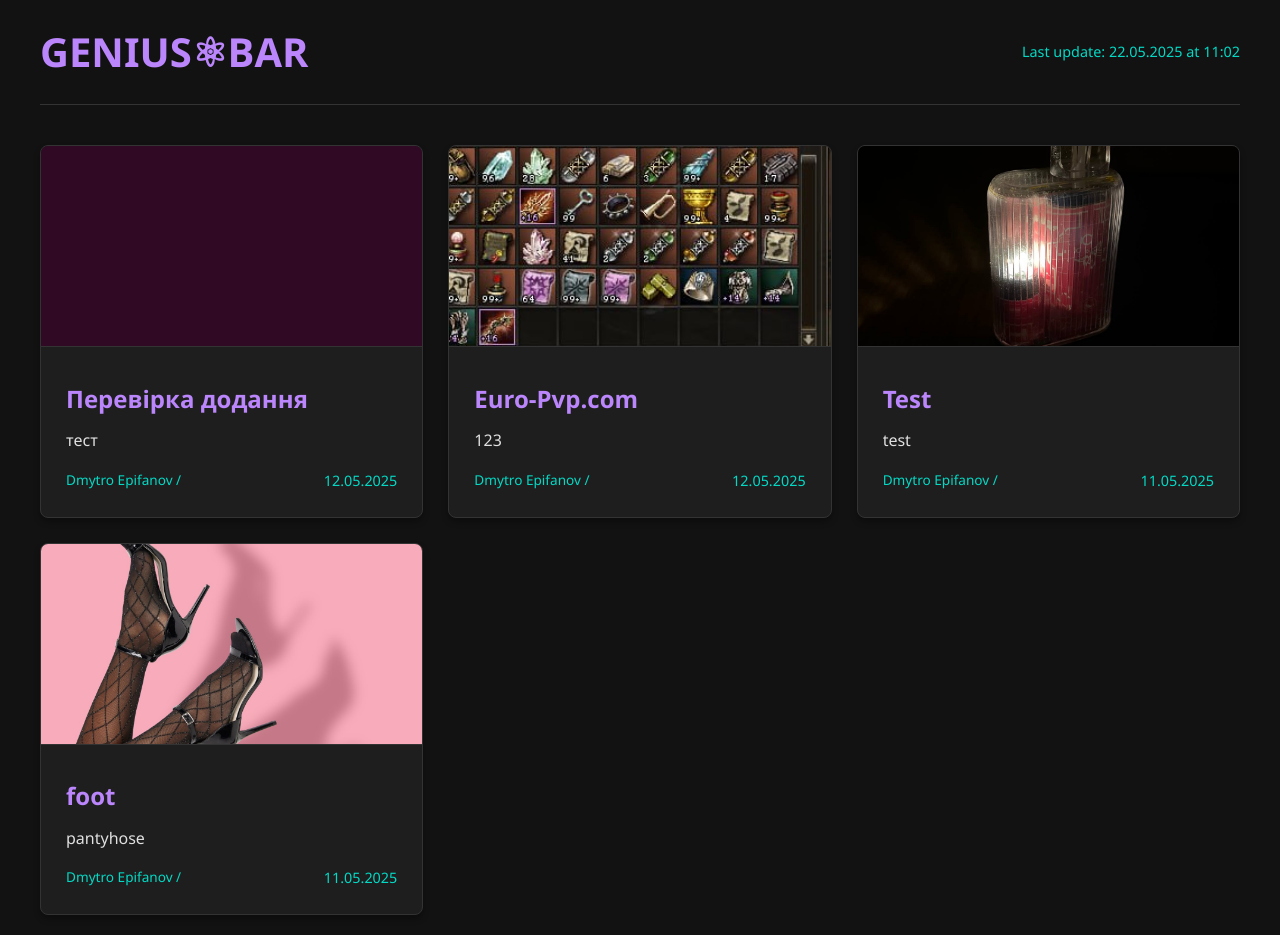
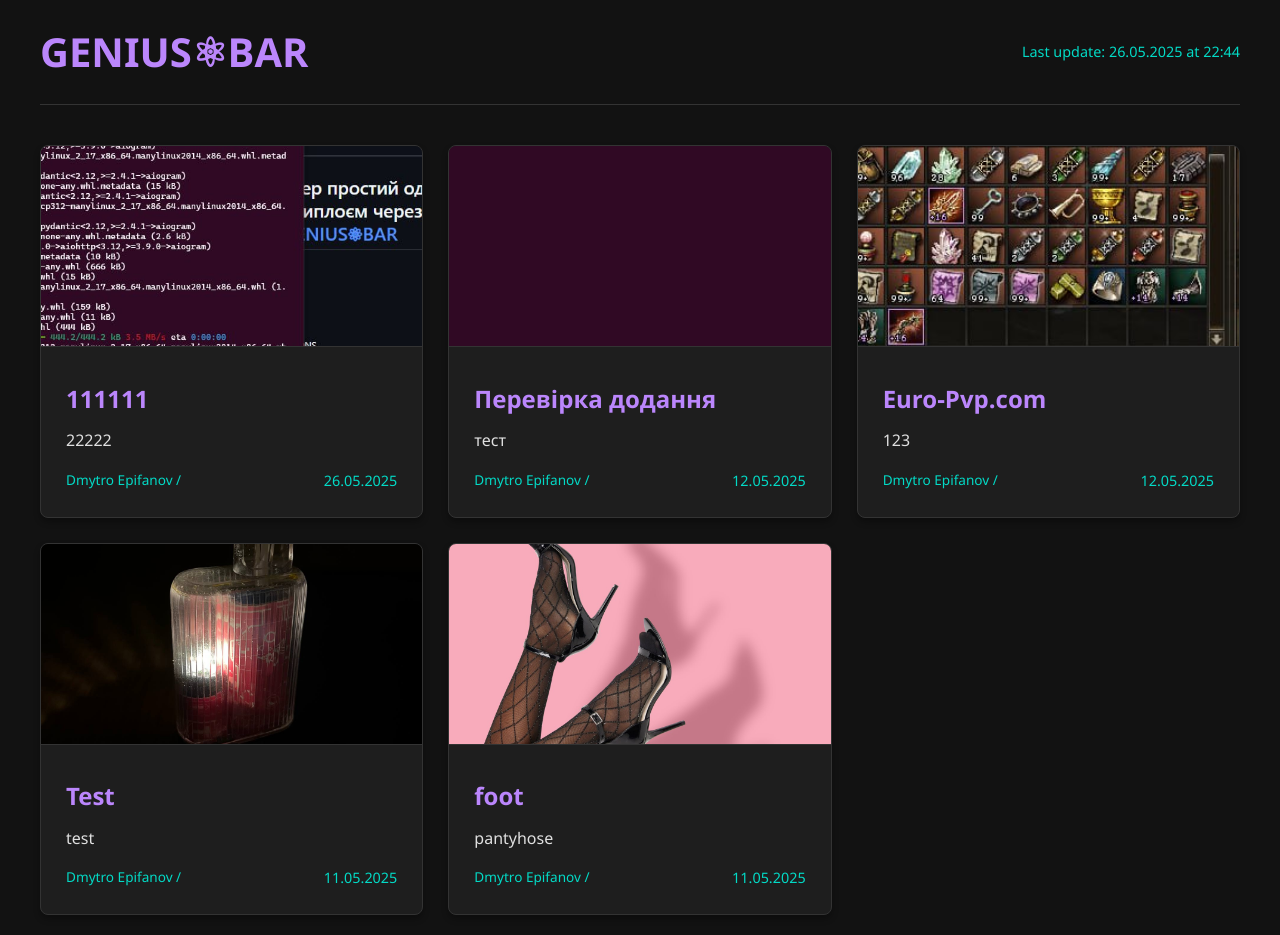
Before and after one commit to DmytroOnopa/geniusbar.site, a plain HTML site: page index.html in a window 1280 px wide. Drawn offline with Linux system fonts and the light colour scheme.

Commit message:
Оновлення статей

```diff
--- a/index.html
+++ b/index.html
@@ -131,10 +131,22 @@
 <body>
     <header>
         <h1>GENIUS⚛︎BAR</h1>
-        <div class="date">Last update: 22.05.2025 at 11:02</div>
+        <div class="date">Last update: 26.05.2025 at 22:44</div>
     </header>
 
     <div class="articles-container">
+
+        <div class="article-card">
+            <img src="images/249385425_AgACAgIAAxkBAAIFNGg07txRc4HSb7ERDKPlFxNTwnozAAIj6zEbypmpSQKQHMsOz6ABAQADAgADeAADNgQ.jpg" alt="111111" class="article-image">
+            <div class="article-content">
+                <h2 class="article-title">111111</h2>
+                <div class="article-text">22222</div>
+                <div class="article-meta">
+                    <span class="author">Dmytro Epifanov /</span>
+                    <span class="date">26.05.2025</span>
+                </div>
+            </div>
+        </div>
 
         <div class="article-card">
             <img src="images/249385425_AgACAgIAAxkBAAIE6mgh0pQu_2RWawa3uYb_t6dvwXGrAAKJ7jEb874RSdtudTEG4UvAAQADAgADbQADNgQ.jpg" alt="Перевірка додання" class="article-image">
```
Also changed, not shown: articles.json (+8 -0 lines), images/249385425_AgACAgIAAxkBAAIFNGg07txRc4HSb7ERDKPlFxNTwnozAAIj6zEbypmpSQKQHMsOz6ABAQADAgADeAADNgQ.jpg (added).
